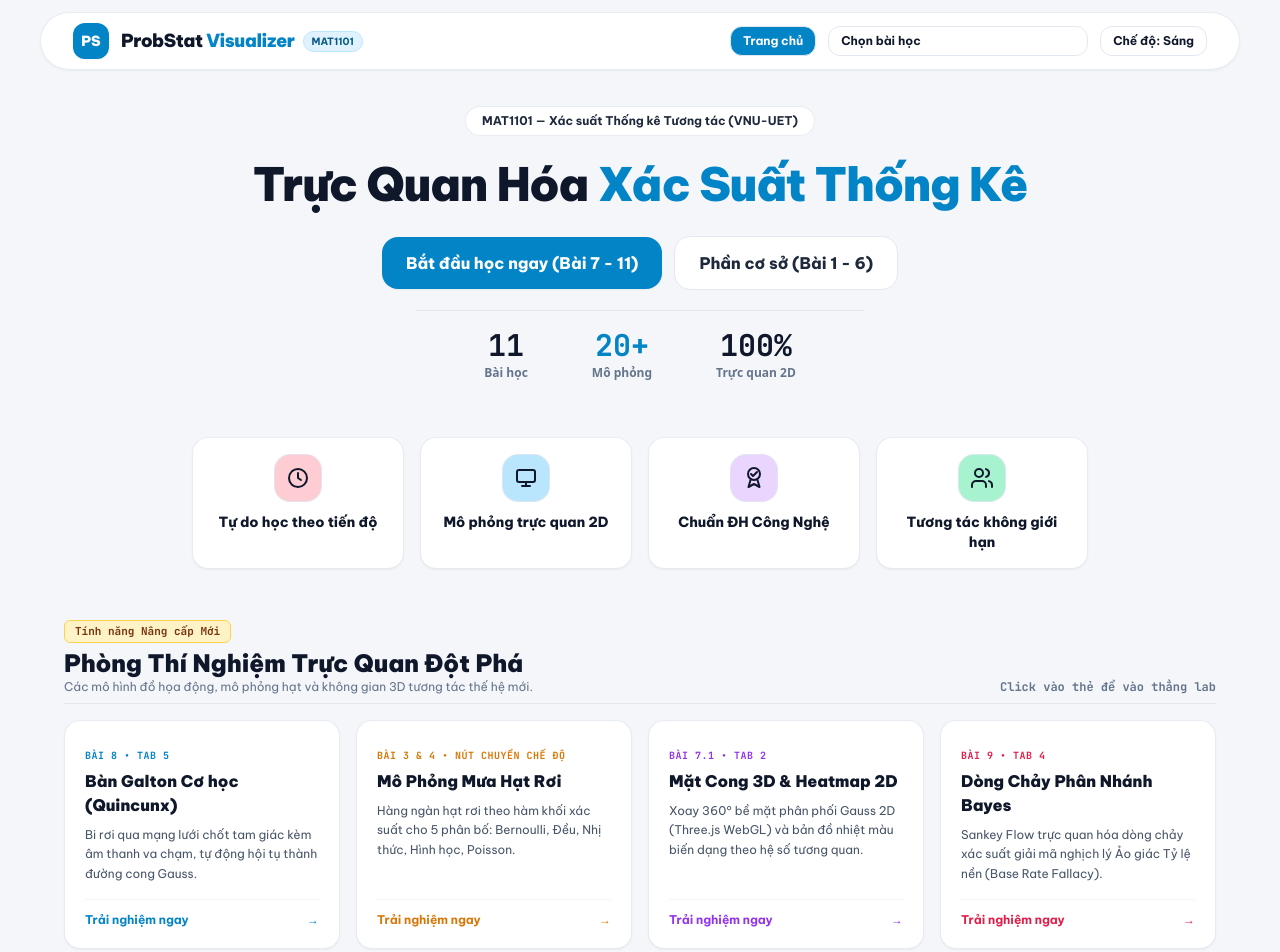
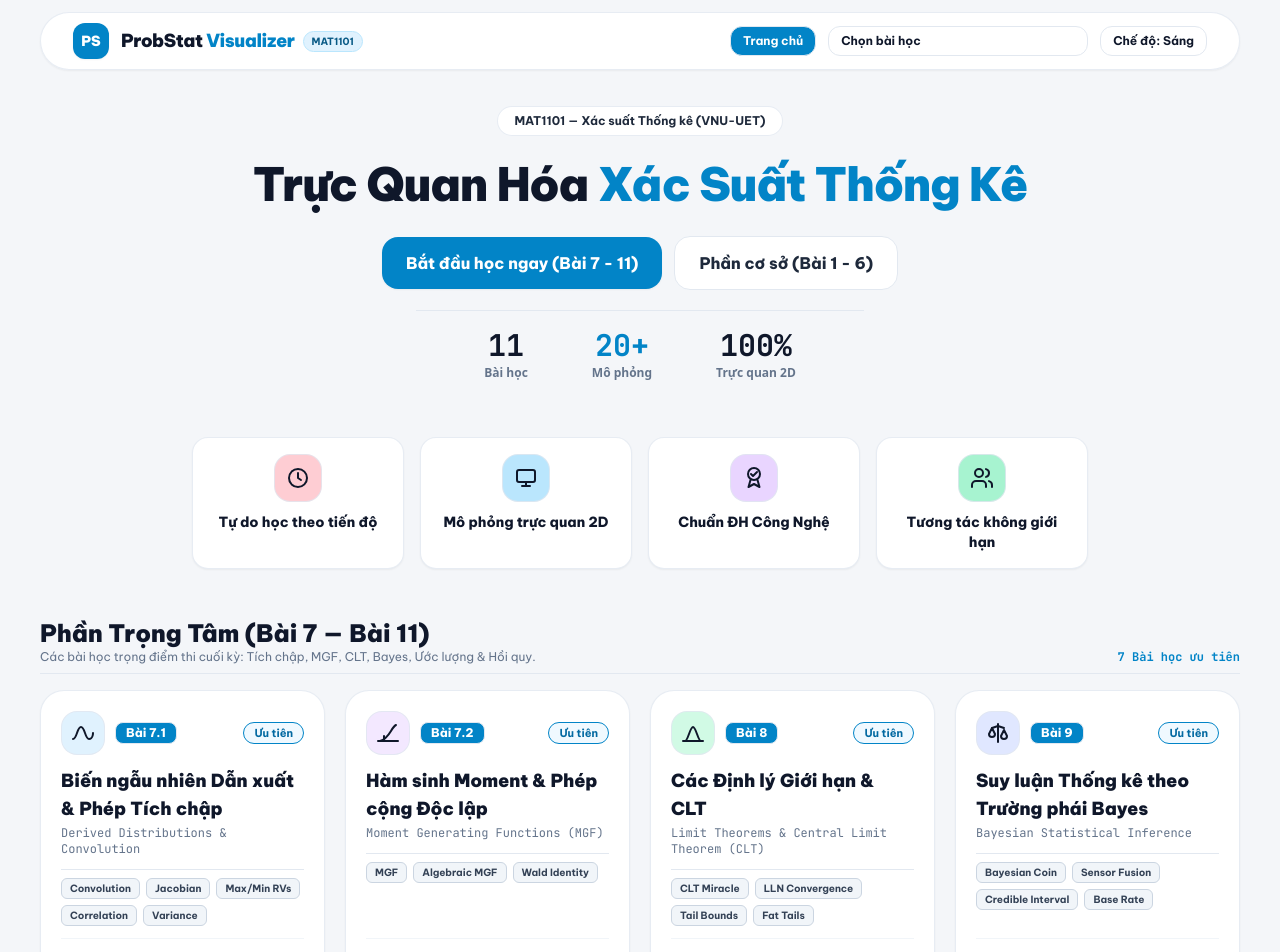
Before and after one commit to HaiHoang-AI/Probability-Statistics-Visualizer, a React (Vite) app: page / in a window 1280 px wide. Shown: the top 952 px of the page. Built offline with nearby package versions, Linux system fonts and the light colour scheme.

Commit message:
refactor: update landing title, remove showcase section, link CTA buttons to particle simulation and galton board

```diff
--- a/src/App.tsx
+++ b/src/App.tsx
@@ -16,13 +16,19 @@ import { ChapterId } from './types';
 
 export const App: React.FC = () => {
   const [currentChapter, setCurrentChapter] = useState<ChapterId>('overview');
+  const [navigationTarget, setNavigationTarget] = useState<string | null>(null);
+
+  const handleSelectChapter = (id: ChapterId, target?: string) => {
+    setCurrentChapter(id);
+    setNavigationTarget(target || null);
+  };
 
   return (
     <div className="min-h-screen flex flex-col bg-[#F4F6F9] dark:bg-slate-950 text-slate-900 dark:text-slate-100 transition-colors duration-200">
       {/* Top Header */}
       <Header
         currentChapterId={currentChapter}
-        onSelectChapter={setCurrentChapter}
+        onSelectChapter={handleSelectChapter}
       />
 
       {/* Main Container */}
@@ -31,7 +37,7 @@ export const App: React.FC = () => {
         {currentChapter !== 'overview' && (
           <div className="mb-4">
             <button
-              onClick={() => setCurrentChapter('overview')}
+              onClick={() => handleSelectChapter('overview')}
               className="inline-flex items-center px-3.5 py-1.5 rounded-xl bg-white dark:bg-slate-900 border border-slate-200 dark:border-slate-800 shadow-xs text-xs font-heading font-bold text-slate-800 dark:text-slate-200 hover:bg-slate-50 dark:hover:bg-slate-800/80 hover:border-slate-300 dark:hover:border-slate-700 active:scale-[0.98] transition-all cursor-pointer"
             >
               Quay lại danh sách bài học
@@ -40,18 +46,18 @@ export const App: React.FC = () => {
         )}
 
         {/* Dynamic Chapter Content with smooth page transition */}
-        <div key={currentChapter} className="page-transition">
-          {currentChapter === 'overview' && <LandingPage onSelectChapter={setCurrentChapter} />}
+        <div key={`${currentChapter}-${navigationTarget || ''}`} className="page-transition">
+          {currentChapter === 'overview' && <LandingPage onSelectChapter={handleSelectChapter} />}
           {currentChapter === 'ch7-1-derived' && <DerivedConvolution />}
           {currentChapter === 'ch7-2-mgf' && <MomentGeneratingFunction />}
-          {currentChapter === 'ch8-limit-theorems' && <LimitTheoremsCLT />}
+          {currentChapter === 'ch8-limit-theorems' && <LimitTheoremsCLT initialTab={(navigationTarget as any) || 'clt'} />}
           {currentChapter === 'ch9-bayesian' && <BayesianInference />}
           {currentChapter === 'ch10-1-estimation' && <ClassicalEstimation />}
           {currentChapter === 'ch10-2-hypothesis' && <HypothesisTesting />}
           {currentChapter === 'ch11-regression' && <LinearRegression />}
           {currentChapter === 'ch1-foundations' && <Foundations />}
           {currentChapter === 'ch2-basic-prob' && <BasicProbability />}
-          {currentChapter === 'ch3-discrete-rv' && <DiscreteRV />}
+          {currentChapter === 'ch3-discrete-rv' && <DiscreteRV initialMode={(navigationTarget as any) || 'chart'} />}
           {currentChapter === 'ch4-continuous-rv' && <ContinuousRV />}
         </div>
       </main>
--- a/src/components/landing/LandingPage.tsx
+++ b/src/components/landing/LandingPage.tsx
@@ -5,7 +5,7 @@ import { CURRICULUM_DATA } from '../../data/curriculum';
 import { ChapterId } from '../../types';
 
 interface LandingPageProps {
-  onSelectChapter: (id: ChapterId) => void;
+  onSelectChapter: (id: ChapterId, target?: string) => void;
 }
 
 const getChapterIcon = (id: ChapterId) => {
@@ -136,7 +136,7 @@ export const LandingPage: React.FC<LandingPageProps> = ({ onSelectChapter }) =>
         {/* Tagline Badge */}
         <div className="inline-block">
           <span className="px-4 py-1.5 rounded-full text-xs font-heading font-bold border border-slate-200/80 dark:border-slate-800 bg-white dark:bg-slate-900 text-slate-800 dark:text-slate-200 shadow-xs transition-all duration-150 inline-block cursor-default select-none">
-            MAT1101 — Xác suất Thống kê Tương tác (VNU-UET)
+            MAT1101 — Xác suất Thống kê (VNU-UET)
           </span>
         </div>
 
@@ -239,116 +239,6 @@ export const LandingPage: React.FC<LandingPageProps> = ({ onSelectChapter }) =>
           <span className="font-heading font-extrabold text-xs sm:text-sm text-slate-900 dark:text-white">
             Tương tác không giới hạn
           </span>
-        </div>
-      </section>
-
-      {/* NEW VISUAL INNOVATIONS SHOWCASE */}
-      <section className="space-y-4 max-w-6xl mx-auto">
-        <div className="flex flex-col sm:flex-row sm:items-end justify-between pb-2 border-b border-slate-200 dark:border-slate-800 gap-1">
-          <div>
-            <div className="inline-flex items-center px-2.5 py-0.5 rounded-md text-[11px] font-mono font-bold bg-amber-100 text-amber-900 dark:bg-amber-950 dark:text-amber-300 border border-amber-300 dark:border-amber-800 mb-1">
-              Tính năng Nâng cấp Mới
-            </div>
-            <h2 className="font-heading font-black text-2xl text-slate-900 dark:text-white">
-              Phòng Thí Nghiệm Trực Quan Đột Phá
-            </h2>
-            <p className="text-xs text-slate-500 dark:text-slate-400">
-              Các mô hình đồ họa động, mô phỏng hạt và không gian 3D tương tác thế hệ mới.
-            </p>
-          </div>
-          <span className="text-xs font-mono font-bold text-slate-500">
-            Click vào thẻ để vào thẳng lab
-          </span>
-        </div>
-
-        <div className="grid grid-cols-1 sm:grid-cols-2 lg:grid-cols-4 gap-4">
-          {/* Card 1: Galton Board */}
-          <div
-            onClick={() => onSelectChapter('ch8-limit-theorems')}
-            className="group p-5 rounded-2xl bg-white dark:bg-slate-900 border border-slate-200/80 dark:border-slate-800 shadow-sm hover:shadow-xs transition-all cursor-pointer flex flex-col justify-between"
-          >
-            <div>
-              <span className="text-[10px] font-mono font-bold uppercase tracking-wider text-sky-600 dark:text-sky-400">
-                Bài 8 • Tab 5
-              </span>
-              <h3 className="font-heading font-black text-base text-slate-900 dark:text-white mt-1 group-hover:text-sky-600 transition-colors">
-                Bàn Galton Cơ học (Quincunx)
-              </h3>
-              <p className="text-xs text-slate-600 dark:text-slate-400 mt-2 leading-relaxed">
-                Bi rơi qua mạng lưới chốt tam giác kèm âm thanh va chạm, tự động hội tụ thành đường cong Gauss.
-              </p>
-            </div>
-            <div className="mt-4 pt-3 border-t border-slate-100 dark:border-slate-800 flex items-center justify-between text-xs font-bold text-sky-600 dark:text-sky-400">
-              <span>Trải nghiệm ngay</span>
-              <span>&rarr;</span>
-            </div>
-          </div>
-
-          {/* Card 2: Particle Simulation */}
-          <div
-            onClick={() => onSelectChapter('ch3-discrete-rv')}
-            className="group p-5 rounded-2xl bg-white dark:bg-slate-900 border border-slate-200/80 dark:border-slate-800 shadow-sm hover:shadow-xs transition-all cursor-pointer flex flex-col justify-between"
-          >
-            <div>
-              <span className="text-[10px] font-mono font-bold uppercase tracking-wider text-amber-600 dark:text-amber-400">
-                Bài 3 & 4 • Nút Chuyển Chế Độ
-              </span>
-              <h3 className="font-heading font-black text-base text-slate-900 dark:text-white mt-1 group-hover:text-amber-600 transition-colors">
-                Mô Phỏng Mưa Hạt Rơi
-              </h3>
-              <p className="text-xs text-slate-600 dark:text-slate-400 mt-2 leading-relaxed">
-                Hàng ngàn hạt rơi theo hàm khối xác suất cho 5 phân bố: Bernoulli, Đều, Nhị thức, Hình học, Poisson.
-              </p>
-            </div>
-            <div className="mt-4 pt-3 border-t border-slate-100 dark:border-slate-800 flex items-center justify-between text-xs font-bold text-amber-600 dark:text-amber-400">
-              <span>Trải nghiệm ngay</span>
-              <span>&rarr;</span>
-            </div>
-          </div>
-
-          {/* Card 3: 3D Surface & Heatmap */}
-          <div
-            onClick={() => onSelectChapter('ch7-1-derived')}
-            className="group p-5 rounded-2xl bg-white dark:bg-slate-900 border border-slate-200/80 dark:border-slate-800 shadow-sm hover:shadow-xs transition-all cursor-pointer flex flex-col justify-between"
-          >
-            <div>
-              <span className="text-[10px] font-mono font-bold uppercase tracking-wider text-purple-600 dark:text-purple-400">
-                Bài 7.1 • Tab 2
-              </span>
-              <h3 className="font-heading font-black text-base text-slate-900 dark:text-white mt-1 group-hover:text-purple-600 transition-colors">
-                Mặt Cong 3D & Heatmap 2D
-              </h3>
-              <p className="text-xs text-slate-600 dark:text-slate-400 mt-2 leading-relaxed">
-                Xoay 360° bề mặt phân phối Gauss 2D (Three.js WebGL) và bản đồ nhiệt màu biến dạng theo hệ số tương quan.
-              </p>
-            </div>
-            <div className="mt-4 pt-3 border-t border-slate-100 dark:border-slate-800 flex items-center justify-between text-xs font-bold text-purple-600 dark:text-purple-400">
-              <span>Trải nghiệm ngay</span>
-              <span>&rarr;</span>
-            </div>
-          </div>
-
-          {/* Card 4: Bayes Sankey Flow */}
-          <div
-            onClick={() => onSelectChapter('ch9-bayesian')}
-            className="group p-5 rounded-2xl bg-white dark:bg-slate-900 border border-slate-200/80 dark:border-slate-800 shadow-sm hover:shadow-xs transition-all cursor-pointer flex flex-col justify-between"
-          >
-            <div>
-              <span className="text-[10px] font-mono font-bold uppercase tracking-wider text-rose-600 dark:text-rose-400">
-                Bài 9 • Tab 4
-              </span>
-              <h3 className="font-heading font-black text-base text-slate-900 dark:text-white mt-1 group-hover:text-rose-600 transition-colors">
-                Dòng Chảy Phân Nhánh Bayes
-              </h3>
-              <p className="text-xs text-slate-600 dark:text-slate-400 mt-2 leading-relaxed">
-                Sankey Flow trực quan hóa dòng chảy xác suất giải mã nghịch lý Ảo giác Tỷ lệ nền (Base Rate Fallacy).
-              </p>
-            </div>
-            <div className="mt-4 pt-3 border-t border-slate-100 dark:border-slate-800 flex items-center justify-between text-xs font-bold text-rose-600 dark:text-rose-400">
-              <span>Trải nghiệm ngay</span>
-              <span>&rarr;</span>
-            </div>
-          </div>
         </div>
       </section>
 
@@ -495,16 +385,16 @@ export const LandingPage: React.FC<LandingPageProps> = ({ onSelectChapter }) =>
           <ClayButton
             variant="secondary"
             size="md"
-            onClick={() => onSelectChapter('ch8-limit-theorems')}
+            onClick={() => onSelectChapter('ch3-discrete-rv', 'particle')}
           >
-            Định lý Giới hạn CLT
+            Mô phỏng hạt mưa rơi
           </ClayButton>
           <ClayButton
             variant="outline"
             size="md"
-            onClick={() => onSelectChapter('ch11-regression')}
+            onClick={() => onSelectChapter('ch8-limit-theorems', 'galton')}
           >
-            Hồi quy Tuyến tính OLS
+            Bàn Galton
           </ClayButton>
         </div>
       </section>
--- a/src/components/modules/ch3/DiscreteRV.tsx
+++ b/src/components/modules/ch3/DiscreteRV.tsx
@@ -9,9 +9,13 @@ import { ParticleHistogram } from '../../canvas/ParticleHistogram';
 
 type DiscreteDistType = 'bernoulli' | 'uniform' | 'binomial' | 'geometric' | 'poisson';
 
-export const DiscreteRV: React.FC = () => {
+interface DiscreteRVProps {
+  initialMode?: 'chart' | 'particle';
+}
+
+export const DiscreteRV: React.FC<DiscreteRVProps> = ({ initialMode = 'chart' }) => {
   const [dist, setDist] = useState<DiscreteDistType>('bernoulli');
-  const [displayMode, setDisplayMode] = useState<'chart' | 'particle'>('chart');
+  const [displayMode, setDisplayMode] = useState<'chart' | 'particle'>(initialMode);
 
   // Bernoulli state
   const [bernP, setBernP] = useState<number>(0.6);
```
Also changed, not shown: src/components/modules/ch8/LimitTheoremsCLT.tsx (+6 -2 lines).
